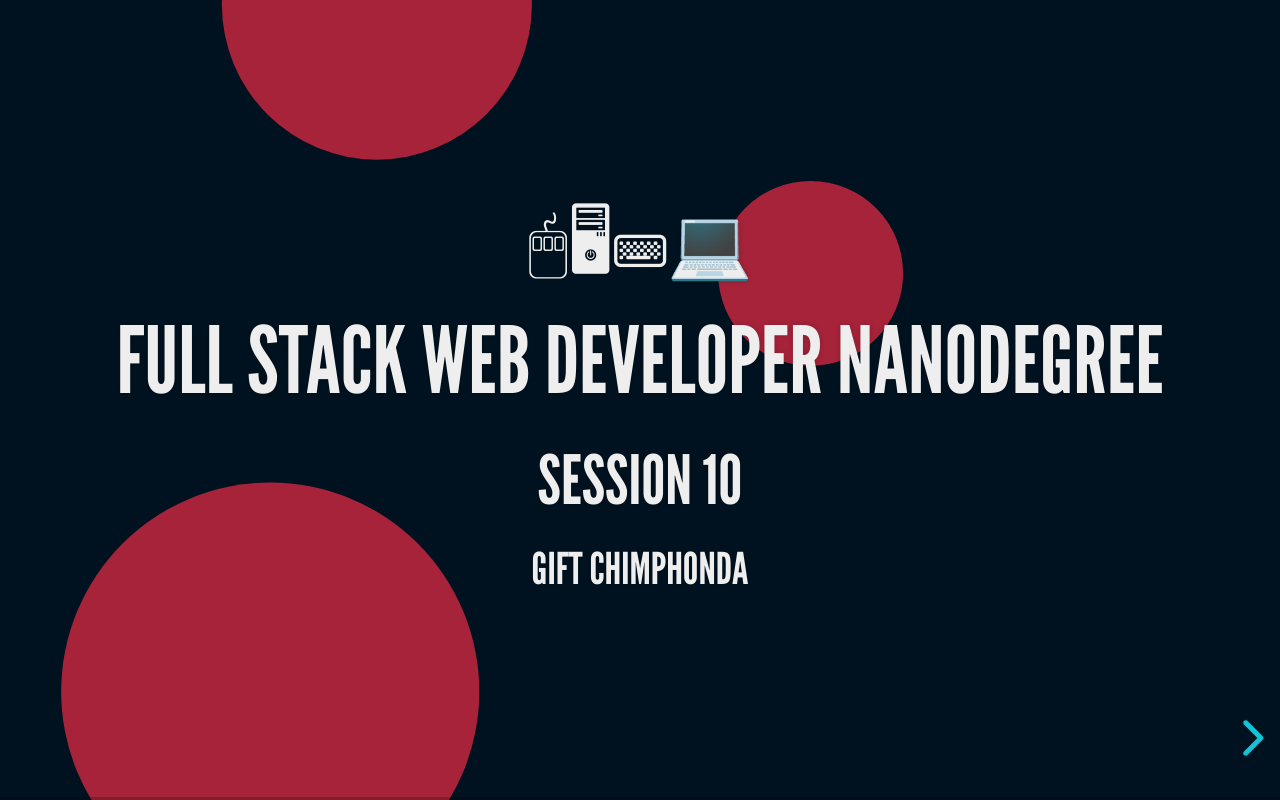
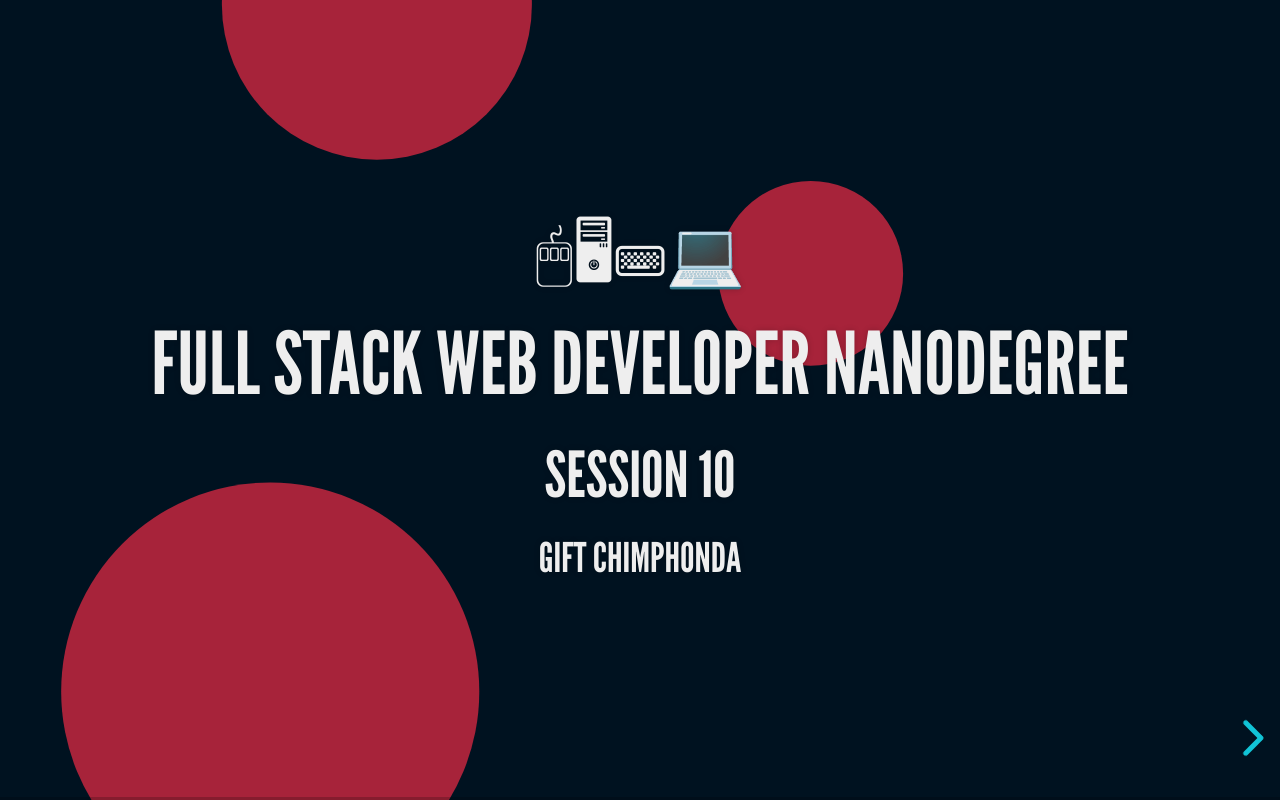
Before and after one commit to GiftXXVI/Session_10, a website: page index.html in a window 1280 px wide. Drawn offline with Linux system fonts and the light colour scheme.

Commit message:
Updated Size

```diff
--- a/index.html
+++ b/index.html
@@ -281,7 +281,7 @@
 		// - https://revealjs.com/config/
 		Reveal.initialize({
 			hash: true,
-
+			width: 1200, height:700,
 			// Learn about plugins: https://revealjs.com/plugins/
 			plugins: [RevealMarkdown, RevealHighlight, RevealNotes]
 		});
```
